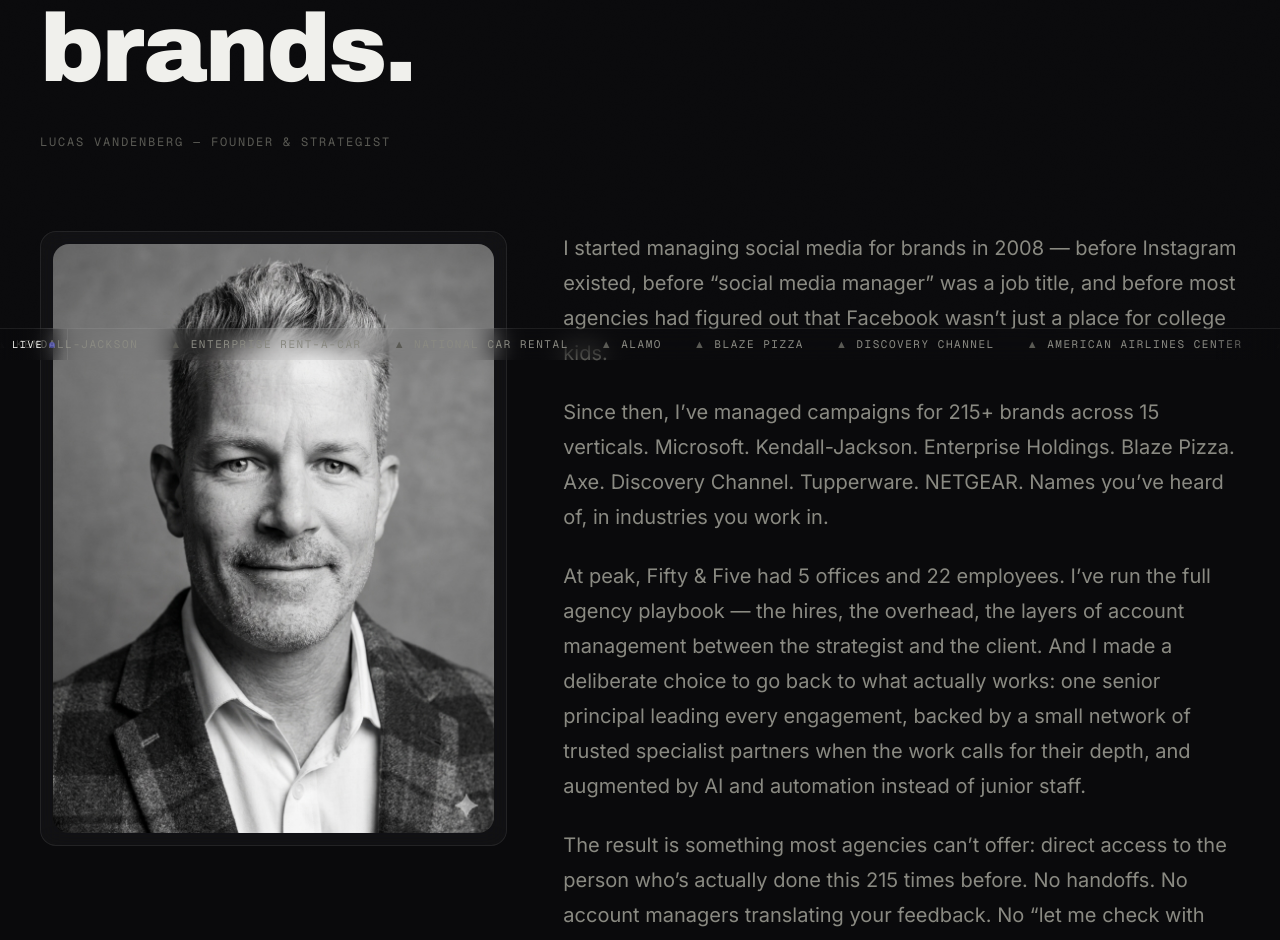
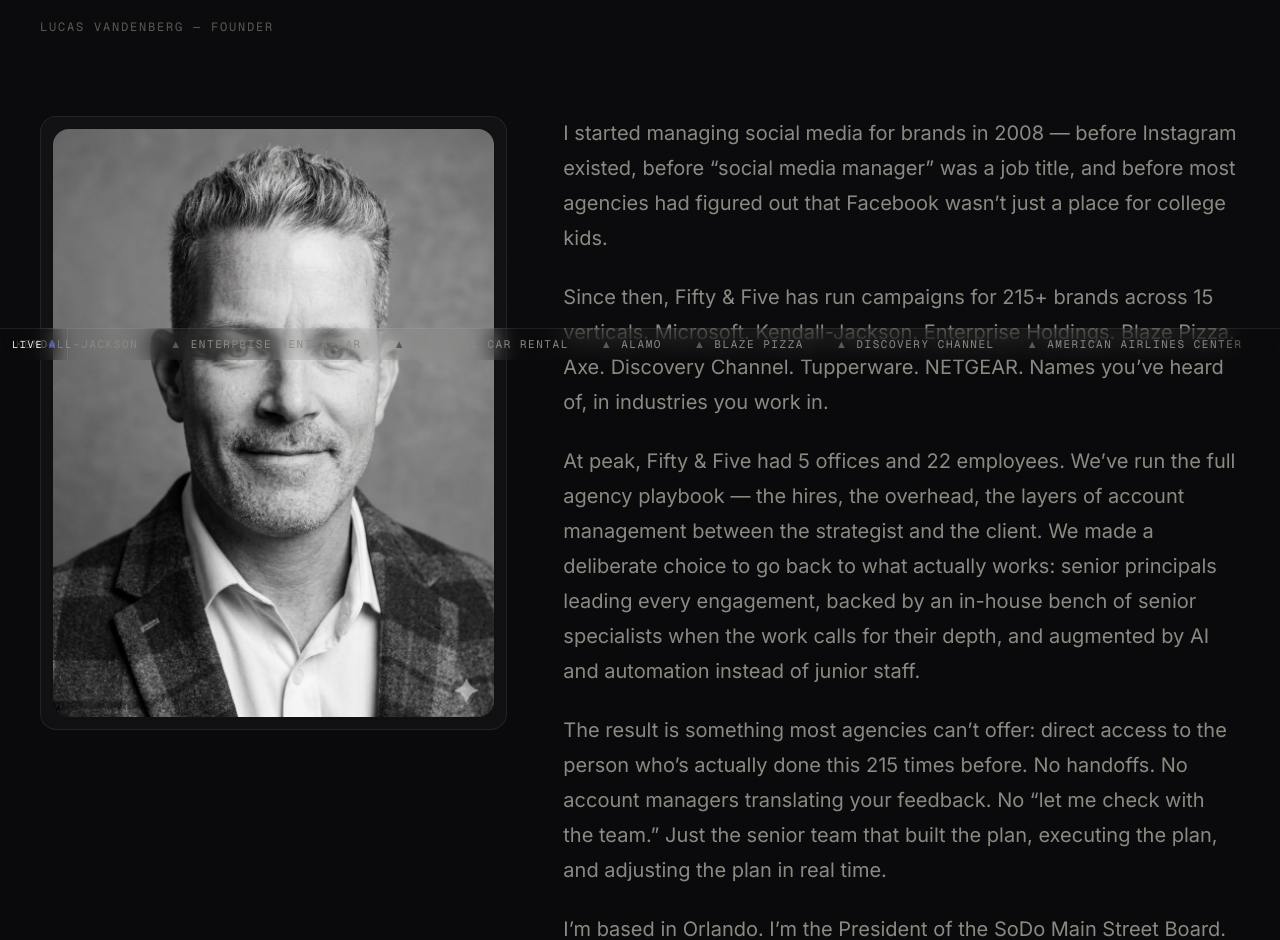
Before and after one commit to fiftyandfive/fifty-and-five-site, a Next.js app: page /about in a window 1280 px wide. Shown: the part 440-1380 px from the top of the page. Built offline with nearby package versions, Linux system fonts and the light colour scheme; no server answers.

Commit message:
Reposition: about page H1, bio, eyebrow, metadata → team frame, founder-led

```diff
--- a/app/about/page.tsx
+++ b/app/about/page.tsx
@@ -7,13 +7,13 @@ import { CTASection } from '@/components/layout/CTASection';
 export const metadata: Metadata = {
   title: 'About Lucas Vandenberg — 18 Years, 215+ Brands',
   description:
-    'Founded in 2008. 215+ brands managed. 18 years of social media expertise. Meet the strategist behind Fifty & Five.',
+    'Founded in 2008. 215+ brands managed. 18 years of social media expertise. Meet the team behind Fifty & Five.',
   alternates: {
     canonical: 'https://fiftyandfive.com/about',
   },
   openGraph: {
     title: 'About Lucas Vandenberg | 18 Years, 215+ Brands | Fifty & Five',
-    description: 'Founded by Lucas Vandenberg in 2009. 18 years of social media work, 215+ brands, Orlando FL. From Microsoft to local restaurants — senior-led strategy, no handoffs.',
+    description: 'Founded by Lucas Vandenberg in 2009. 18 years building Fifty & Five into a boutique senior-led agency. 215+ brands, Orlando FL. From Microsoft to local restaurants.',
     url: 'https://fiftyandfive.com/about',
   },
 };
@@ -41,13 +41,13 @@ export default function AboutPage() {
         </div>
         <AnimatedHeadline
           as="h1"
-          text="The person behind 215 brands."
+          text="The team behind 215 brands."
           className="mt-4 font-serif text-display tracking-[-0.03em] max-w-4xl"
           stagger={0.05}
         />
         <SimpleReveal delay={0.4}>
           <p className="mt-5 font-mono text-caption uppercase text-text-tertiary tracking-[0.15em]">
-            Lucas Vandenberg — Founder &amp; Strategist
+            Lucas Vandenberg — Founder
           </p>
         </SimpleReveal>
       </section>
@@ -75,23 +75,23 @@ export default function AboutPage() {
               figured out that Facebook wasn&rsquo;t just a place for college kids.
             </p>
             <p>
-              Since then, I&rsquo;ve managed campaigns for 215+ brands across 15 verticals.
+              Since then, Fifty &amp; Five has run campaigns for 215+ brands across 15 verticals.
               Microsoft. Kendall-Jackson. Enterprise Holdings. Blaze Pizza. Axe. Discovery Channel.
               Tupperware. NETGEAR. Names you&rsquo;ve heard of, in industries you work in.
             </p>
             <p>
-              At peak, Fifty &amp; Five had 5 offices and 22 employees. I&rsquo;ve run the full
+              At peak, Fifty &amp; Five had 5 offices and 22 employees. We&rsquo;ve run the full
               agency playbook — the hires, the overhead, the layers of account management between
-              the strategist and the client. And I made a deliberate choice to go back to what
-              actually works: one senior principal leading every engagement, backed by a small
-              network of trusted specialist partners when the work calls for their depth, and
+              the strategist and the client. We made a deliberate choice to go back to what
+              actually works: senior principals leading every engagement, backed by an in-house
+              bench of senior specialists when the work calls for their depth, and
               augmented by AI and automation instead of junior staff.
             </p>
             <p>
               The result is something most agencies can&rsquo;t offer: direct access to the person
               who&rsquo;s actually done this 215 times before. No handoffs. No account managers
               translating your feedback. No &ldquo;let me check with the team.&rdquo; Just the
-              strategist who built the plan, executing the plan, and adjusting the plan in real
+              senior team that built the plan, executing the plan, and adjusting the plan in real
               time.
             </p>
             <p>
@@ -234,7 +234,7 @@ export default function AboutPage() {
 
       <CTASection
         headline="Work with the person who built it."
-        body="No account managers. No handoffs. Just the strategist."
+        body="No account managers. No handoffs. Just the senior team."
         ctaLabel="Work With Me →"
       />
     </>
```
